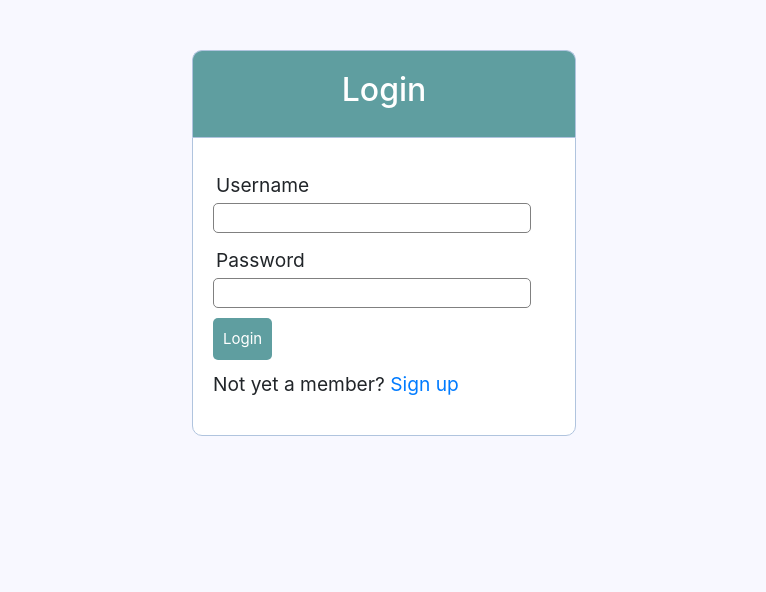
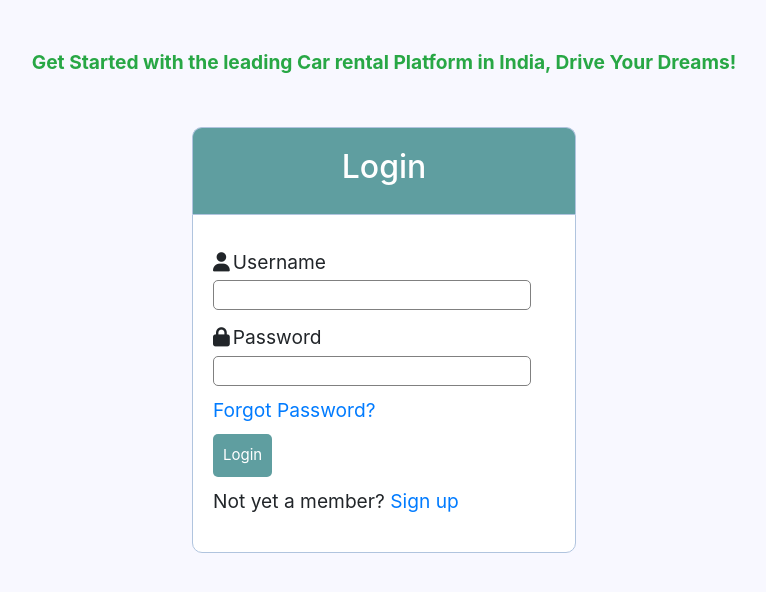
Before and after one commit to koredhanraj431/Car-Rental-System-Group-Work, a PHP site: the page made by Car-Rental-System(EDI)/User/login.php in a window 1280 px wide. Shown: the top 592 px of the page, without its empty margins (256-1022 px from the left). Run offline with PHP 8.4, Linux system fonts and the light colour scheme; some libraries are stand-ins or nearby versions.

Commit message:
Update login.php

```diff
--- a/Car-Rental-System(EDI)/User/login.php
+++ b/Car-Rental-System(EDI)/User/login.php
@@ -14,11 +14,20 @@ if (isset($_SESSION['username'])) {
     <meta name="viewport" content="width=device-width, initial-scale=1, shrink-to-fit=no">
     <!-- Bootstrap CSS -->
     <link rel="stylesheet" href="https://stackpath.bootstrapcdn.com/bootstrap/4.5.2/css/bootstrap.min.css" integrity="sha384-JcKb8q3iqJ61gNV9KGb8thSsNjpSL0n8PARn9HuZOnIxN0hoP+VmmDGMN5t9UJ0Z" crossorigin="anonymous">
+    <!-- FontAwesome -->
+    <link rel="stylesheet" href="https://pro.fontawesome.com/releases/v5.10.0/css/all.css" integrity="sha384-AYmEC3Yw5cVb3ZcuHtOA93w35dYTsvhLPVnYs9eStHfGJvOvKxVfELGroGkvsg+p" crossorigin="anonymous" />
+    <script src="https://kit.fontawesome.com/3695790714.js" crossorigin="anonymous"></script>
     <link rel="icon" href="images/favicon-16x16.png">
     <link rel="stylesheet" href="CSS/login_reg.css">
     <title>Login-Drive Your Dreams</title>
+    <style media="screen">
+      .btn{
+        border:  2px #000;
+      }
+    </style>
   </head>
   <body>
+    <div class="text-lg mb-3 text-center mt-5 text-success" data-test="welcome-message"><strong>Get Started with the leading Car rental Platform in India, Drive Your Dreams!</strong></div>
     <div class="header">
     	<h2>Login</h2>
     </div>
@@ -26,14 +35,17 @@ if (isset($_SESSION['username'])) {
     <form method="post" action="login.php">
     	<?php include('Includes/errors.php'); ?>
     	<div class="input-group">
-    		<label>Username</label>
+    		<i class="fas fa-user py-2"></i><label>Username</label>
     		<input type="text" name="username" >
     	</div>
     	<div class="input-group">
-    		<label>Password</label>
+    		<i class="fas fa-lock prefix py-2"></i><label>Password</label>
     		<input type="password" name="password">
     	</div>
-    	<div class="input-group">
+      <div class="input-group">
+        <a href="recover_email.php">Forgot Password?</a>
+      </div>
+    	<div class="input-group logIn">
     		<button type="submit" class="btn" name="login_user">Login</button>
     	</div>
     	<p>
```
